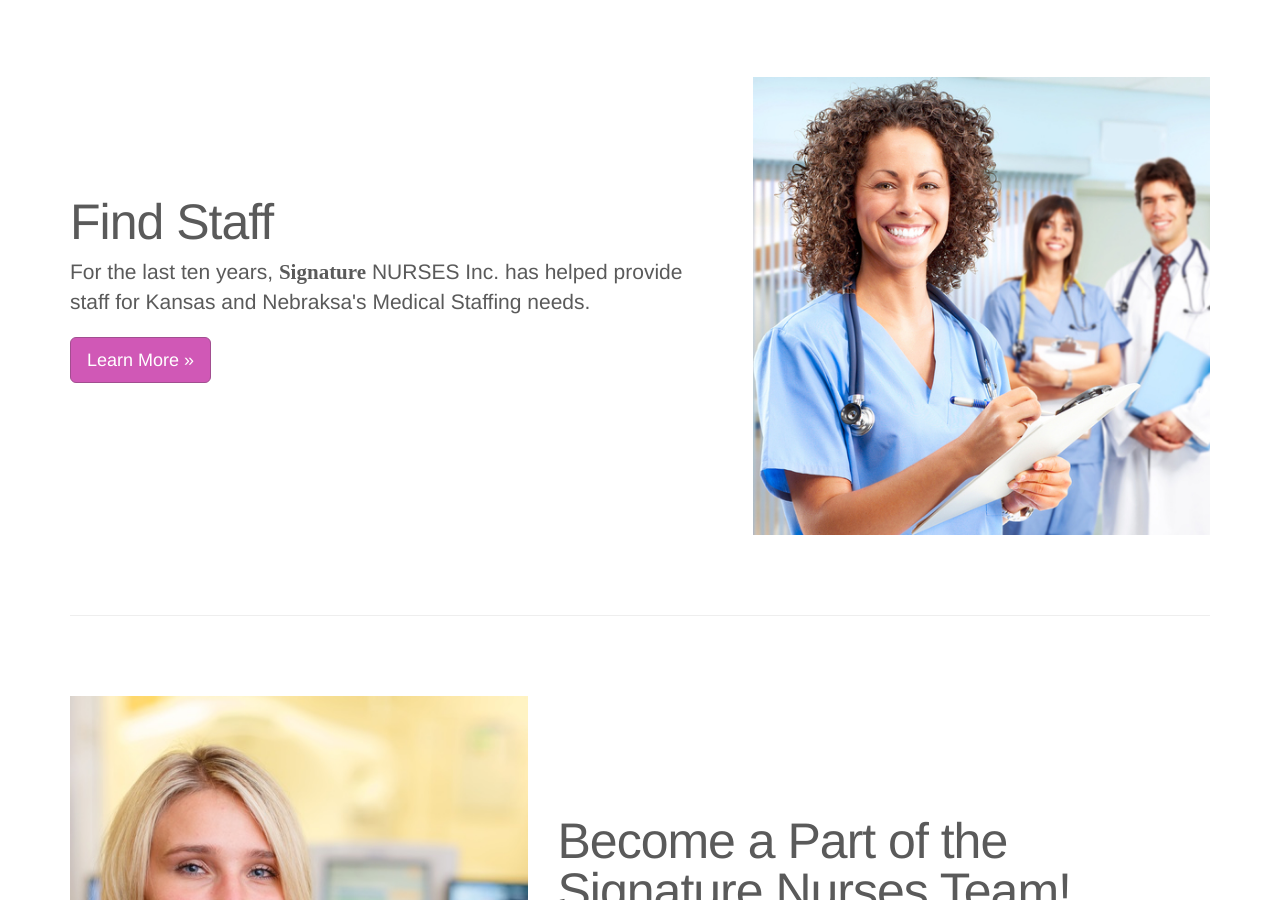
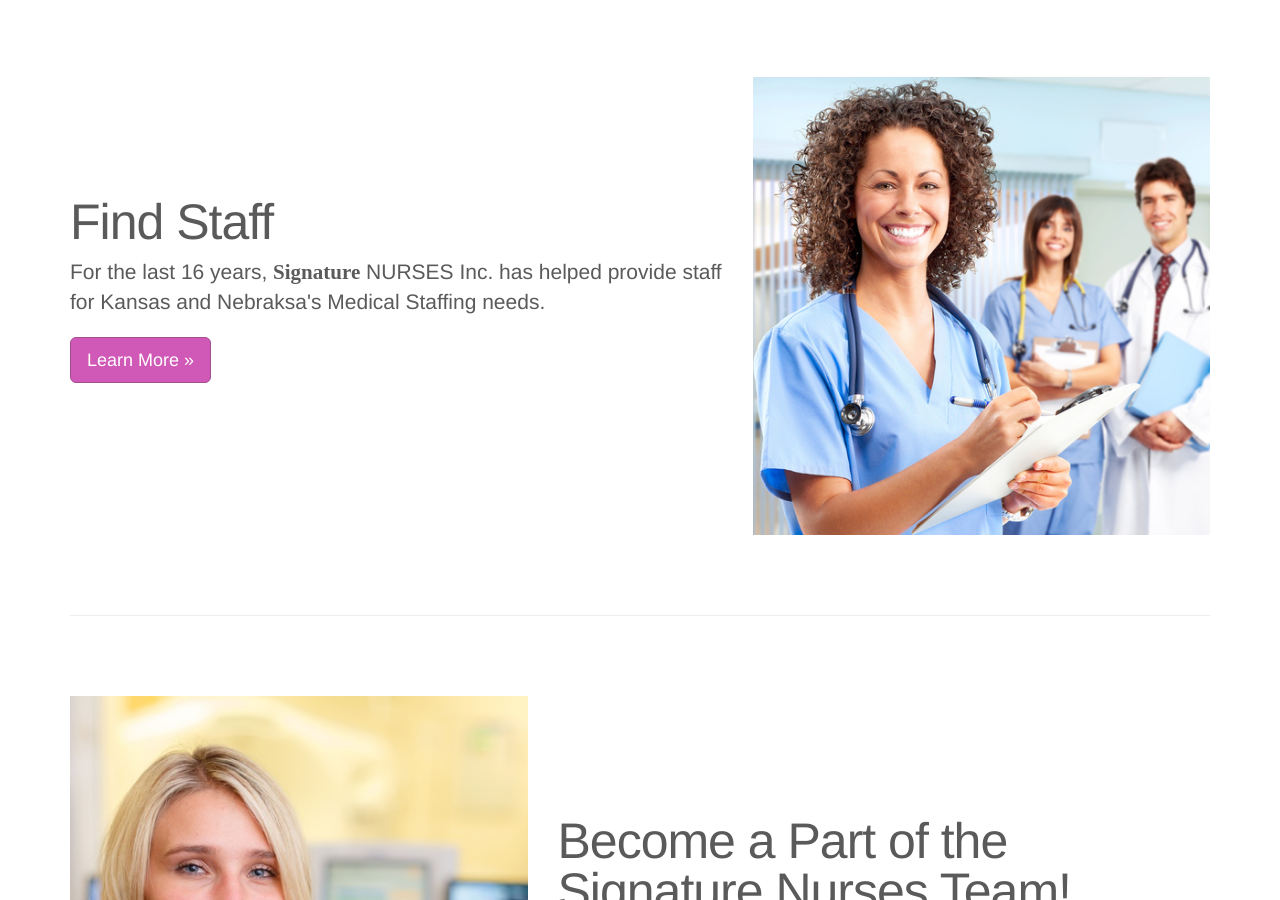
Before and after one commit to zachdyerdesign/signature-nurses, a Jekyll site: the page built from index.md, in a window 1280 px wide and 900 px high, scrolled down 1022 px. Built offline with Jekyll 4.4.1, drawn with Linux system fonts in a browser that asks for light colours; some web fonts are replaced.

Commit message:
updated year

```diff
--- a/find-a-job.md
+++ b/find-a-job.md
@@ -7,7 +7,7 @@ img: /img/find-a-job.jpg
 order: 3
 ---
 
-For the last ten years, <strong class="logo">Signature</strong> NURSES Inc. has helped provide staff for Kansas and Nebraska's medical staffing needs. We knows first-hand that critical, acute, and long-term care facilities are always in need of talented health care professionals. In order to place the right talent in the facility, Signature employs the services of an experienced and knowledgeable marketing staff working for YOU! <strong class="logo">Signature</strong> NURSES Inc. provides an unparalleled level of service to our nurses and aides by offering:
+For the last 16 years, <strong class="logo">Signature</strong> NURSES Inc. has helped provide staff for Kansas and Nebraska's medical staffing needs. We knows first-hand that critical, acute, and long-term care facilities are always in need of talented health care professionals. In order to place the right talent in the facility, Signature employs the services of an experienced and knowledgeable marketing staff working for YOU! <strong class="logo">Signature</strong> NURSES Inc. provides an unparalleled level of service to our nurses and aides by offering:
 
  - A variety of work environments
  - Higher than standard wages
--- a/find-staff.md
+++ b/find-staff.md
@@ -2,7 +2,7 @@
 layout: page
 menu: Find Staff
 title: Find Staff
-desc: For the last ten years, <strong class="logo">Signature</strong> NURSES Inc. has helped provide staff for Kansas and Nebraksa's Medical Staffing needs.
+desc: For the last 16 years, <strong class="logo">Signature</strong> NURSES Inc. has helped provide staff for Kansas and Nebraksa's Medical Staffing needs.
 img: /img/find-staff.jpg
 order: 2
 ---
```
Also changed, not shown: index.md (+1 -1 lines), 6 other files.
